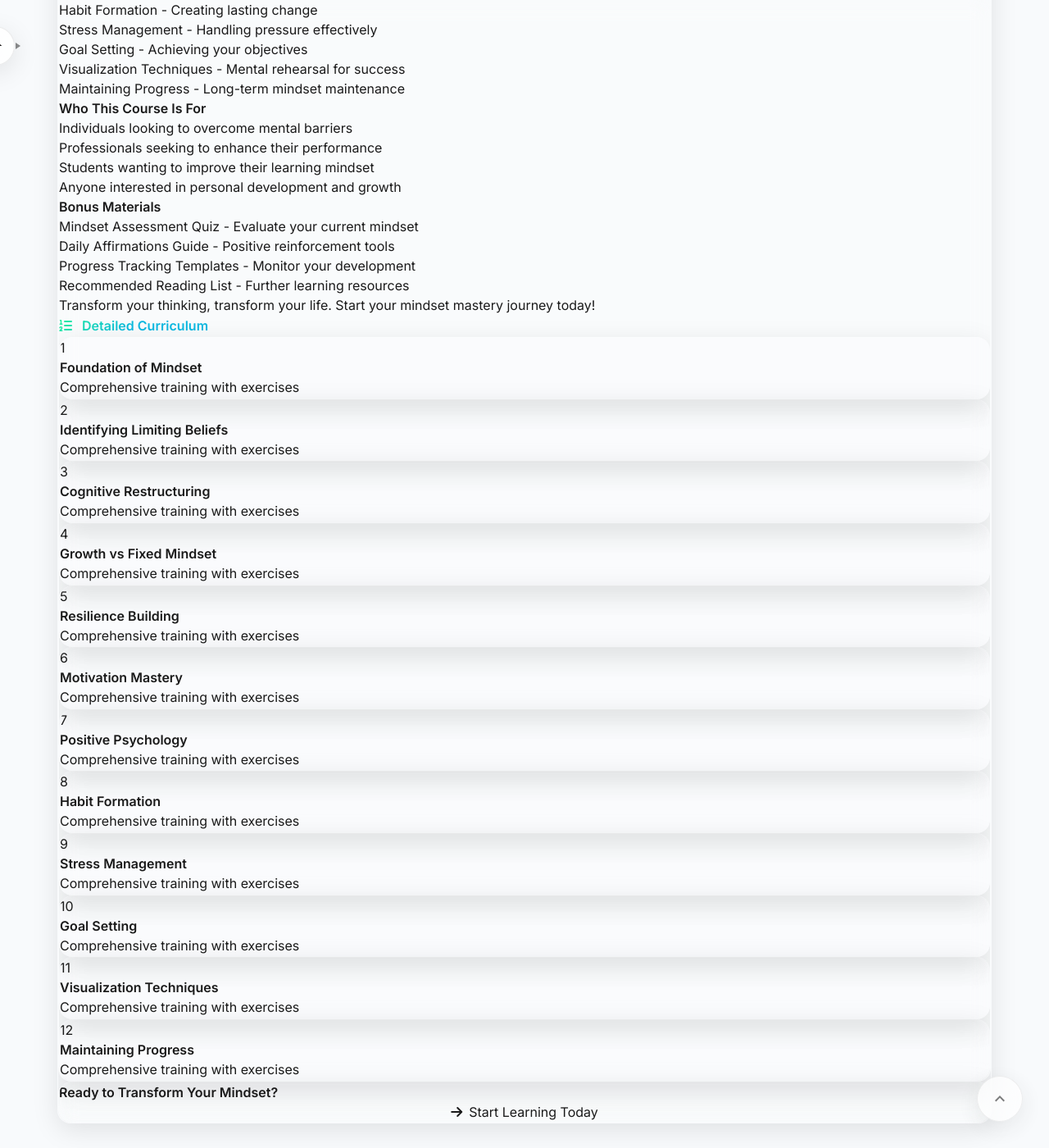
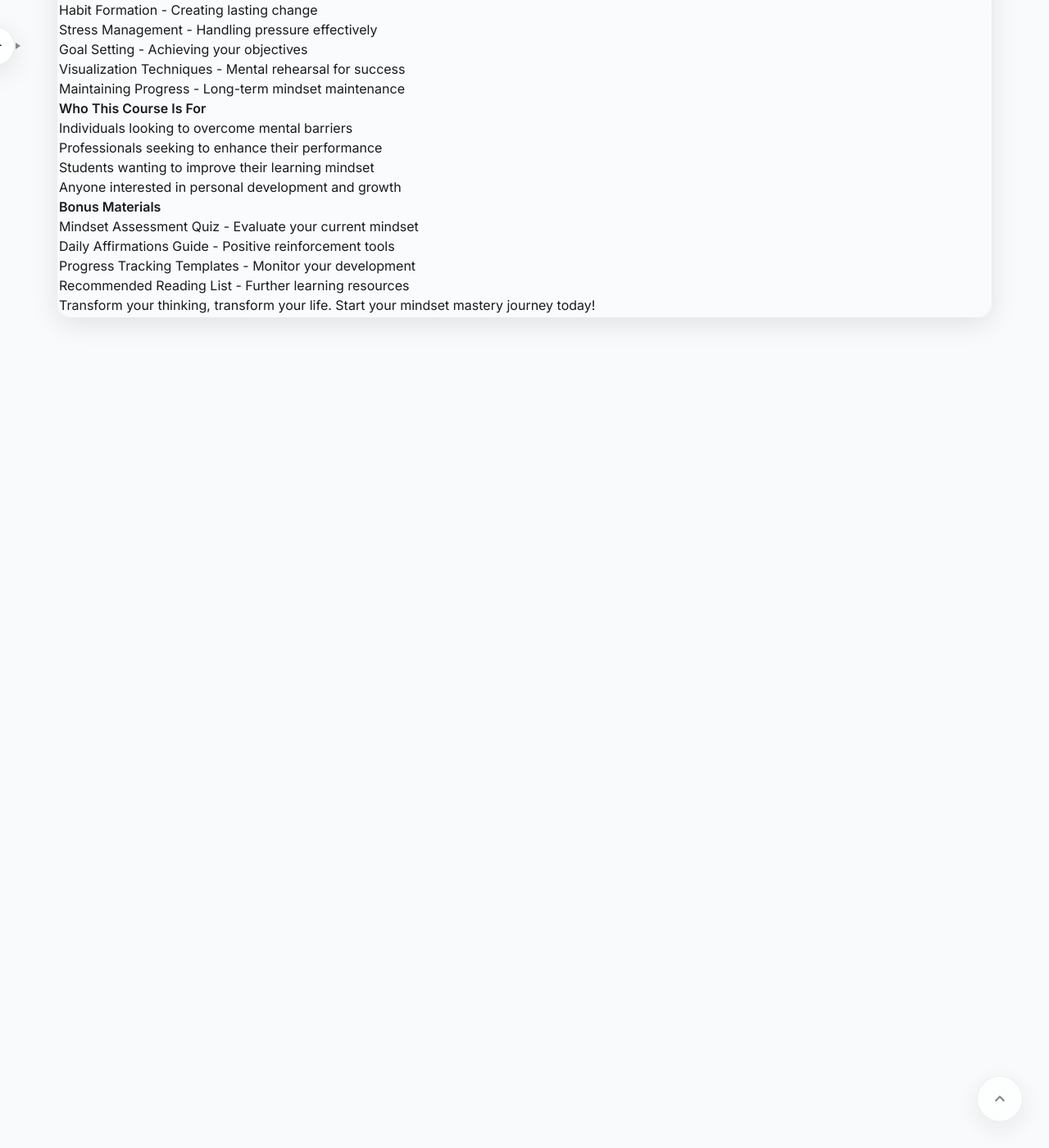
Before and after one commit to ortonBio/portfolio.github.io, a Jekyll site: the page built from _shop_items/productivity-toolkit.md, in a window 1280 px wide and 1400 px high, scrolled down 964 px. Shown: the whole window at 82% size. Built offline with Jekyll 4.4.1, drawn with Linux system fonts in a browser that asks for light colours; nearby versions of some CDN libraries; after the commit the page ends 1381 px from its top, so only the background shows below that.

Commit message:
Update shop-item.html

```diff
--- a/_layouts/shop-item.html
+++ b/_layouts/shop-item.html
@@ -7,11 +7,18 @@ layout: default
 ---
 layout: default
 ---
+
 <article class="product-article glass-card">
   <!-- Hero Section -->
   <header class="product-hero">
     <div class="product-hero-image image-loading glass-card">
-      <img class="lazy-img" loading="lazy" src="{{ page.image }}" alt="{{ page.title }}" data-zoomable>
+      <img
+        class="lazy-img"
+        loading="lazy"
+        src="{{ page.image }}"
+        alt="{{ page.title }}"
+        data-zoomable
+      />
     </div>
 
     <div class="product-header-content glass-card">
@@ -41,7 +48,10 @@ layout: default
       </div>
 
       <div class="product-actions">
-        <a href="{{ page.stripe_link }}" class="btn-primary action-btn pulse-on-hover">
+        <a
+          href="{{ page.stripe_link }}"
+          class="btn-primary action-btn pulse-on-hover"
+        >
           <i class="fas fa-lock mr-2"></i> Enroll Now - {{ page.price }}
         </a>
         {% if page.demo_link %}
@@ -60,31 +70,6 @@ layout: default
 
   <!-- Course Content -->
   <div class="product-content glass-card">
-    <div class="prose">
-      {{ content }}
-    </div>
-
-    <!-- Course Modules -->
-    <div class="course-modules">
-      <h2 class="module-title gradient-text"><i class="fas fa-list-ol mr-2"></i> Detailed Curriculum</h2>
-      <div class="modules-container">
-        {% assign modules = "Foundation of Mindset|Identifying Limiting Beliefs|Cognitive Restructuring|Growth vs Fixed Mindset|Resilience Building|Motivation Mastery|Positive Psychology|Habit Formation|Stress Management|Goal Setting|Visualization Techniques|Maintaining Progress" | split: "|" %}
-        {% for module in modules %}
-        <div class="module-card glass-card">
-          <div class="module-number">{{ forloop.index }}</div>
-          <h3>{{ module }}</h3>
-          <p>Comprehensive training with exercises</p>
-        </div>
-        {% endfor %}
-      </div>
-    </div>
-  </div>
-
-  <!-- Final CTA -->
-  <div class="product-cta glass-card">
-    <h2>Ready to Transform Your Mindset?</h2>
-    <a href="{{ page.stripe_link }}" class="btn-primary action-btn pulse">
-      <i class="fas fa-arrow-right mr-2"></i> Start Learning Today
-    </a>
+    <div class="prose">{{ content }}</div>
   </div>
 </article>
```
Lines whose indentation alone changed are shown as unchanged.
